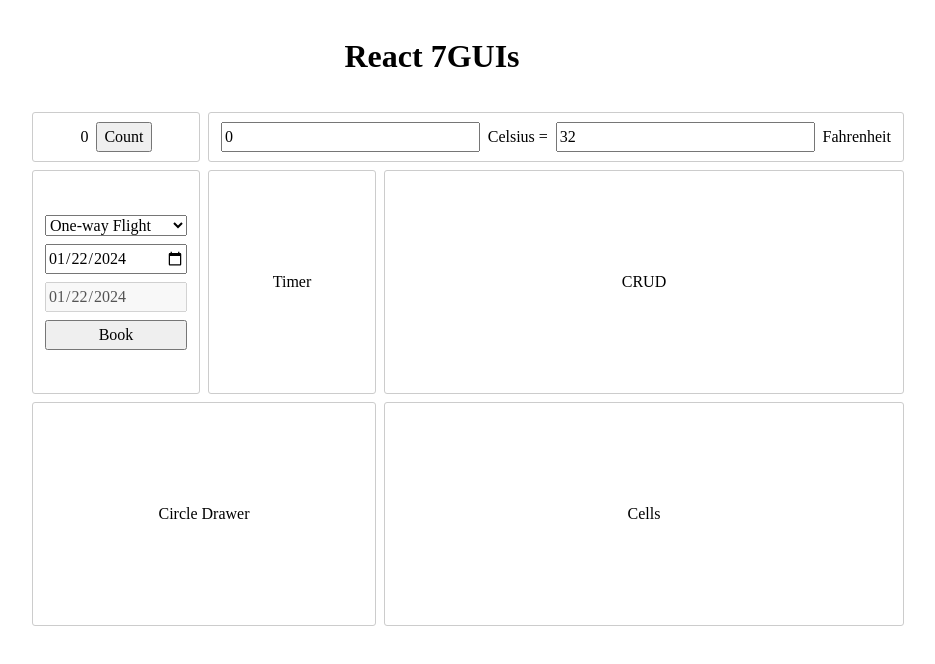
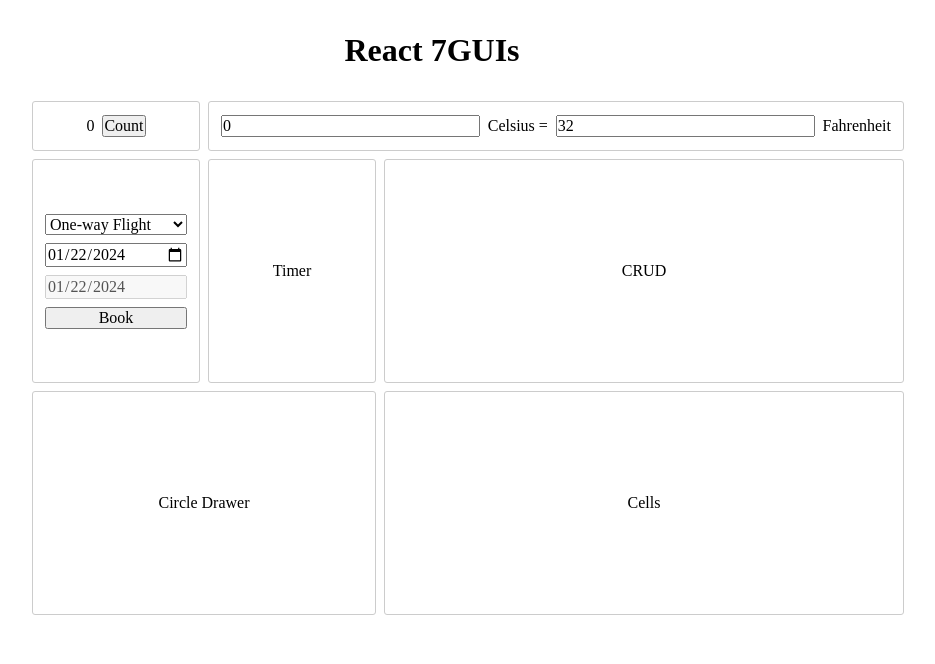
Before and after one commit to mancuoj-collective/react-7guis, a React (Vite) app: page / in a window 1280 px wide. Shown: the top 664 px of the page, without its empty margins (208-1143 px from the left). Built offline with nearby package versions, Linux system fonts and the light colour scheme.

Commit message:
style: v3 reset

```diff
--- a/src/styles/reset.css
+++ b/src/styles/reset.css
@@ -2,27 +2,19 @@
 *::before,
 *::after {
   box-sizing: border-box;
+  margin: 0;
+  padding: 0;
 }
 
 * {
-  margin: 0;
+  position: relative;
+  min-width: 0;
 }
 
 html,
 body,
 #root {
-  height: 100%;
-}
-
-body {
-  line-height: 1.5;
-}
-
-h1,
-h2,
-h3,
-p {
-  overflow-wrap: break-word;
+  min-height: 100dvh;
 }
 
 img,
@@ -41,6 +33,16 @@ select {
   font: inherit;
 }
 
+h1,
+h2,
+h3 {
+  text-wrap: balance;
+}
+
+p {
+  text-wrap: pretty;
+}
+
 #root,
 #__next {
   isolation: isolate;
```
